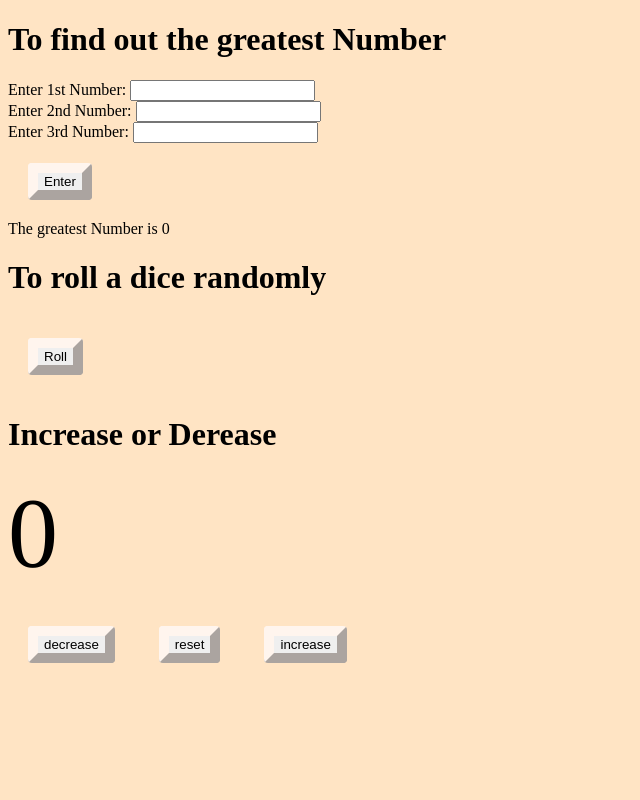
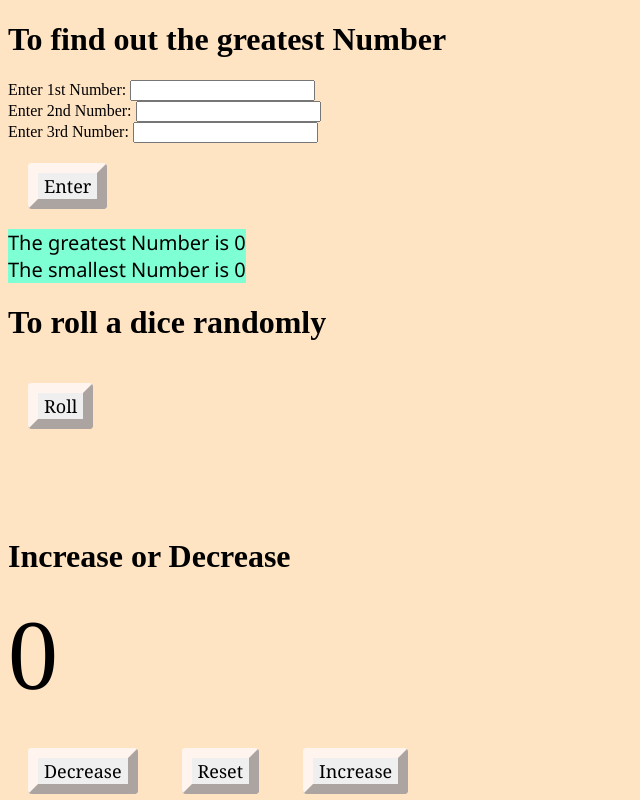
Before and after one commit to rajukaji/roll-a-dice, a plain HTML site: page index.html in a window 1280 px wide. Both pictures are taken after a click on the button "Enter". Shown: the top 800 px of the page, without its empty margins (0-640 px from the left). Drawn offline with Linux system fonts and the light colour scheme.

Commit message:
new changes

```diff
--- a/dice.js
+++ b/dice.js
@@ -2,7 +2,7 @@
 //let a, b, c;
 //to roll a dice
 //console.log(Math.random());
-console.log("hello u");
+//console.log("hello u");
 
     document.getElementById("roll").onclick = function () {
     let a = Math.random() * 6 + 1;// to print random number less than 7 and more than 0
--- a/index.html
+++ b/index.html
@@ -14,35 +14,47 @@
     <input id="yText" type="text"><br>
     <label id="zLabel">Enter 3rd Number: </label>
     <input id="zText" type="text"><br>
-    <button type="button" id="enter">Enter</button><br>
-    <label id="print"></label><br>
+    <button class="but" type="button" id="enter">Enter</button><br>
+    <label class="out" id="aPrint"></label><br>
+    <label class="out" id="bPrint"></label><br>
 
 
     <h1>To roll a dice randomly</h1>
 
 
-    <button type="button" id="roll">Roll</button><br>
+    <button class="but" type="button" id="roll">Roll</button><br>
     <label class="dic" id="aLabel"></label>
     <label class="dic" id="bLabel"></label>
-    <label class="dic" id="cLabel"></label>
+    <label class="dic" id="cLabel"></label><br>
 
-    <h1>Increase or Derease</h1>
+    <h1>Increase or Decrease</h1>
 
     <p></p><label id = "work">0</label><br></p>
 
-    <button type="button" id="decrease">decrease</button>
+    <button class="but" type="button" id="decrease">Decrease</button>
 
     <!--<label id = "b"></label> -->
-    <button type="button" id="reset">reset</button>
+    <button class="but" type="button" id="reset">Reset</button>
 
     <!--<label id = "c"></label> -->
-    <button type="button" id="increase">increase</button>
+    <button class="but" type="button" id="increase">Increase</button>
 
     <!--<label id = "count">0</label> -->
 
     <br>
 
+    <h1>Multiplication</h1>
 
+    <label>Please enter the first number:</label>
+    <input type="text" id="inputA"> <br>
+    <label>Please enter the first number:</label>
+    <input type="text" id="inputB"> <br>
+
+    <button class="but" type="button" id="multiply">Multiply</button><br>
+
+    <label id="answer"></label>
+
+    <script src="multples.js"></script>
     <script src="increaseOrDecrease.js"></script>
     <script src="dice.js"></script>
     <script src="max.js"></script>
--- a/max.js
+++ b/max.js
@@ -8,9 +8,9 @@ document.getElementById("enter").onclick = function () {
     z = document.getElementById("zText").value;
     z = Number(z);
 
-    console.log(Math.max(x, y, z)); //to only show in the console
+   // console.log(Math.max(x, y, z)); //to only show in the console
 
-    document.getElementById("print").innerHTML = "The greatest Number is " + (Math.max(x, y, z)); //to show in the webpage/dom
-
+    document.getElementById("aPrint").innerHTML = "The greatest Number is " + (Math.max(x, y, z)); //to show in the webpage/dom
+    document.getElementById("bPrint").innerHTML = "The smallest Number is " + (Math.min(x, y, z));
 
 };
--- /dev/null
+++ b/multples.js
@@ -0,0 +1,8 @@
+let num1, num2;
+document.getElementById("multiply").onclick = function (){
+
+    num1 = document.getElementById("inputA").value;
+    num2 = document.getElementById("inputB").value;
+document.getElementById("answer").innerHTML = "The multiples of " + num1 + " and " + num2 + " is " + num1*num2 + ".";
+
+};
--- a/style.css
+++ b/style.css
@@ -12,11 +12,14 @@ body {
 p{
     text-align: center;
 }
-button{
+.but{
     border-width: 10px;
     border-radius: 4px;
     border-color: seashell;
     margin: 20px;
+    font-size:large;
+    text-align: center;
+    font-family: Cambria, Cochin, Georgia, Times, 'Times New Roman', serif;
 }
 .dic{
     text-align: center;
@@ -27,3 +30,17 @@ button{
     letter-spacing: 100px;
 
  }
+
+ #answer{
+    font-size: 20px;
+    font-family: 'Franklin Gothic Medium', 'Arial Narrow', Arial, sans-serif;
+    font-weight: 40px;
+    background-color: pink;
+ }
+
+ .out{
+    font-size: 20px;
+    text-align: center;
+    font-family: 'Segoe UI', Tahoma, Geneva, Verdana, sans-serif;
+    background-color: aquamarine;
+ }
```
Also changed, not shown: 1 other file.
